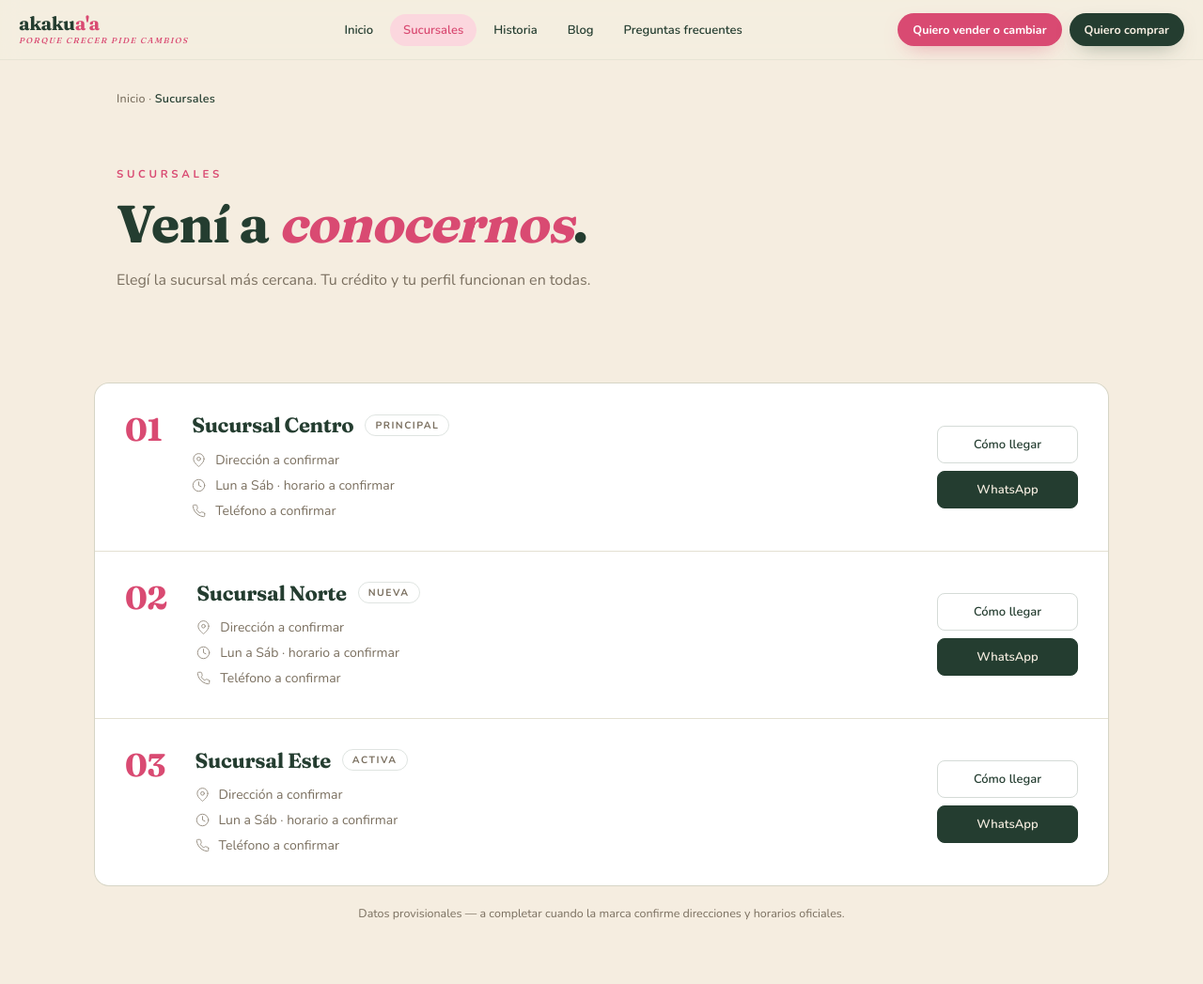
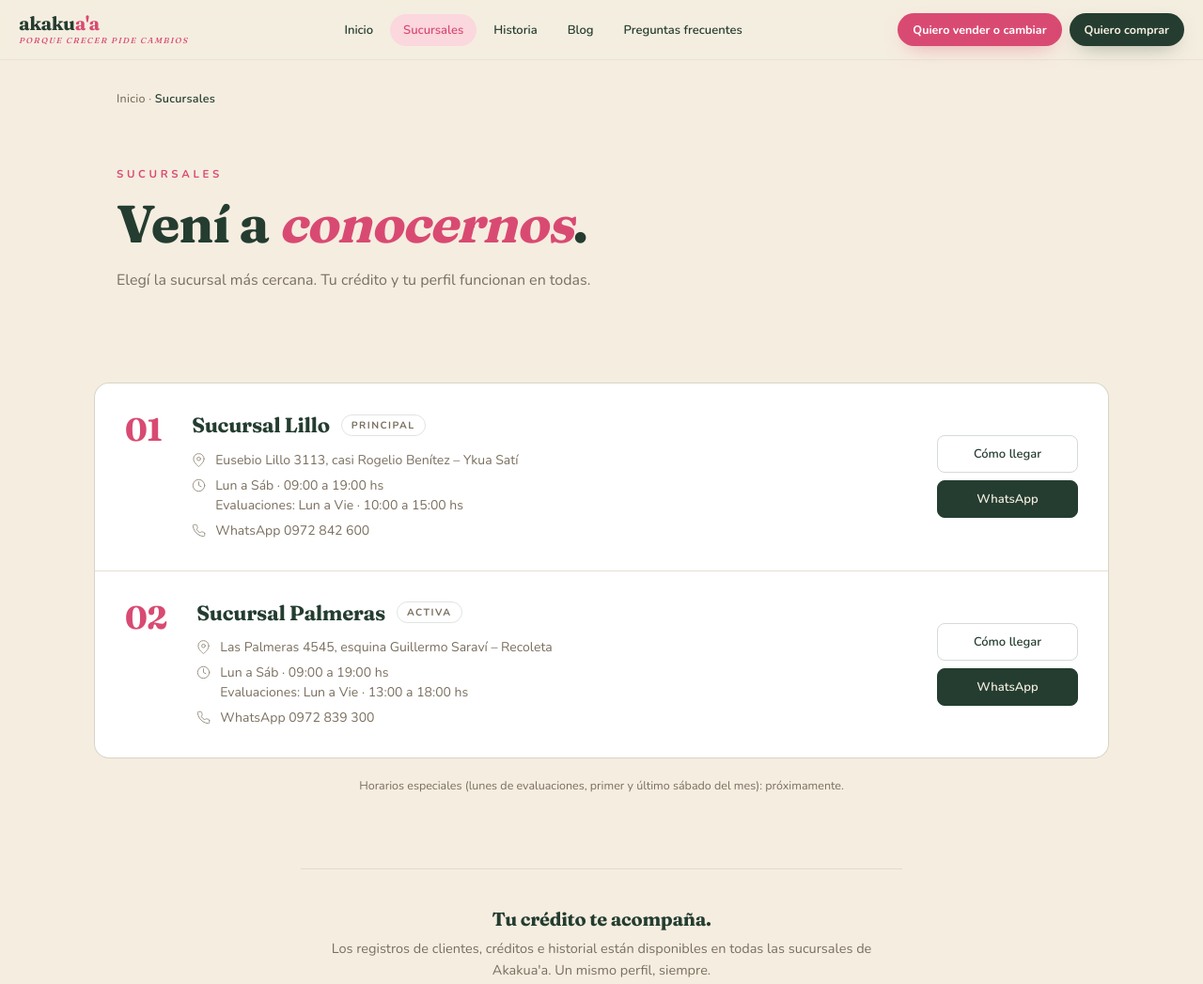
Before and after one commit to bartsilvera12-gif/akakuaa, a plain HTML site: page sucursales.html in a window 1280 px wide. Shown: the top 1047 px of the page at 94% size. Drawn offline with nearby package versions, Linux system fonts and the light colour scheme.

Commit message:
fix(sucursales): datos de Lillo y Palmeras con WhatsApp propio en todas las páginas (ticket #614)

```diff
--- a/sucursales.html
+++ b/sucursales.html
@@ -145,18 +145,18 @@
           <span class="suc-card__num">01</span>
           <div class="suc-card__body">
             <div class="suc-card__head">
-              <h3 class="suc-card__name">Sucursal Centro</h3>
+              <h3 class="suc-card__name">Sucursal Lillo</h3>
               <span class="suc-card__tag">Principal</span>
             </div>
             <div class="suc-card__info">
-              <div class="row"><svg viewBox="0 0 24 24" fill="none" stroke="currentColor" stroke-width="1.6" stroke-linecap="round" stroke-linejoin="round"><path d="M21 10c0 7-9 13-9 13s-9-6-9-13a9 9 0 0 1 18 0z"/><circle cx="12" cy="10" r="3"/></svg><span>Dirección a confirmar</span></div>
-              <div class="row"><svg viewBox="0 0 24 24" fill="none" stroke="currentColor" stroke-width="1.6" stroke-linecap="round" stroke-linejoin="round"><circle cx="12" cy="12" r="10"/><path d="M12 6v6l4 2"/></svg><span>Lun a Sáb · horario a confirmar</span></div>
-              <div class="row"><svg viewBox="0 0 24 24" fill="none" stroke="currentColor" stroke-width="1.6" stroke-linecap="round" stroke-linejoin="round"><path d="M22 16.92v3a2 2 0 0 1-2.18 2 19.79 19.79 0 0 1-8.63-3.07 19.5 19.5 0 0 1-6-6 19.79 19.79 0 0 1-3.07-8.67A2 2 0 0 1 4.11 2h3a2 2 0 0 1 2 1.72 12.84 12.84 0 0 0 .7 2.81 2 2 0 0 1-.45 2.11L8.09 9.91a16 16 0 0 0 6 6l1.27-1.27a2 2 0 0 1 2.11-.45 12.84 12.84 0 0 0 2.81.7A2 2 0 0 1 22 16.92z"/></svg><span>Teléfono a confirmar</span></div>
+              <div class="row"><svg viewBox="0 0 24 24" fill="none" stroke="currentColor" stroke-width="1.6" stroke-linecap="round" stroke-linejoin="round"><path d="M21 10c0 7-9 13-9 13s-9-6-9-13a9 9 0 0 1 18 0z"/><circle cx="12" cy="10" r="3"/></svg><span>Eusebio Lillo 3113, casi Rogelio Benítez – Ykua Satí</span></div>
+              <div class="row"><svg viewBox="0 0 24 24" fill="none" stroke="currentColor" stroke-width="1.6" stroke-linecap="round" stroke-linejoin="round"><circle cx="12" cy="12" r="10"/><path d="M12 6v6l4 2"/></svg><span>Lun a Sáb · 09:00 a 19:00 hs<br>Evaluaciones: Lun a Vie · 10:00 a 15:00 hs</span></div>
+              <div class="row"><svg viewBox="0 0 24 24" fill="none" stroke="currentColor" stroke-width="1.6" stroke-linecap="round" stroke-linejoin="round"><path d="M22 16.92v3a2 2 0 0 1-2.18 2 19.79 19.79 0 0 1-8.63-3.07 19.5 19.5 0 0 1-6-6 19.79 19.79 0 0 1-3.07-8.67A2 2 0 0 1 4.11 2h3a2 2 0 0 1 2 1.72 12.84 12.84 0 0 0 .7 2.81 2 2 0 0 1-.45 2.11L8.09 9.91a16 16 0 0 0 6 6l1.27-1.27a2 2 0 0 1 2.11-.45 12.84 12.84 0 0 0 2.81.7A2 2 0 0 1 22 16.92z"/></svg><span>WhatsApp 0972 842 600</span></div>
             </div>
           </div>
           <div class="suc-card__actions">
-            <a class="ghost" href="https://www.google.com/maps/search/Akakua%27a+centro" target="_blank" rel="noopener">Cómo llegar</a>
-            <a class="solid" href="Akakuaa.dc.html#cta">WhatsApp</a>
+            <a class="ghost" href="https://www.google.com/maps/search/Eusebio+Lillo+3113+Rogelio+Benitez+Asuncion" target="_blank" rel="noopener">Cómo llegar</a>
+            <a class="solid" href="https://wa.me/message/KTPE4SJDIAI5J1" target="_blank" rel="noopener">WhatsApp</a>
           </div>
         </article>
 
@@ -164,41 +164,23 @@
           <span class="suc-card__num">02</span>
           <div class="suc-card__body">
             <div class="suc-card__head">
-              <h3 class="suc-card__name">Sucursal Norte</h3>
-              <span class="suc-card__tag">Nueva</span>
+              <h3 class="suc-card__name">Sucursal Palmeras</h3>
+              <span class="suc-card__tag">Activa</span>
             </div>
             <div class="suc-card__info">
-              <div class="row"><svg viewBox="0 0 24 24" fill="none" stroke="currentColor" stroke-width="1.6" stroke-linecap="round" stroke-linejoin="round"><path d="M21 10c0 7-9 13-9 13s-9-6-9-13a9 9 0 0 1 18 0z"/><circle cx="12" cy="10" r="3"/></svg><span>Dirección a confirmar</span></div>
-              <div class="row"><svg viewBox="0 0 24 24" fill="none" stroke="currentColor" stroke-width="1.6" stroke-linecap="round" stroke-linejoin="round"><circle cx="12" cy="12" r="10"/><path d="M12 6v6l4 2"/></svg><span>Lun a Sáb · horario a confirmar</span></div>
-              <div class="row"><svg viewBox="0 0 24 24" fill="none" stroke="currentColor" stroke-width="1.6" stroke-linecap="round" stroke-linejoin="round"><path d="M22 16.92v3a2 2 0 0 1-2.18 2 19.79 19.79 0 0 1-8.63-3.07 19.5 19.5 0 0 1-6-6 19.79 19.79 0 0 1-3.07-8.67A2 2 0 0 1 4.11 2h3a2 2 0 0 1 2 1.72 12.84 12.84 0 0 0 .7 2.81 2 2 0 0 1-.45 2.11L8.09 9.91a16 16 0 0 0 6 6l1.27-1.27a2 2 0 0 1 2.11-.45 12.84 12.84 0 0 0 2.81.7A2 2 0 0 1 22 16.92z"/></svg><span>Teléfono a confirmar</span></div>
+              <div class="row"><svg viewBox="0 0 24 24" fill="none" stroke="currentColor" stroke-width="1.6" stroke-linecap="round" stroke-linejoin="round"><path d="M21 10c0 7-9 13-9 13s-9-6-9-13a9 9 0 0 1 18 0z"/><circle cx="12" cy="10" r="3"/></svg><span>Las Palmeras 4545, esquina Guillermo Saraví – Recoleta</span></div>
+              <div class="row"><svg viewBox="0 0 24 24" fill="none" stroke="currentColor" stroke-width="1.6" stroke-linecap="round" stroke-linejoin="round"><circle cx="12" cy="12" r="10"/><path d="M12 6v6l4 2"/></svg><span>Lun a Sáb · 09:00 a 19:00 hs<br>Evaluaciones: Lun a Vie · 13:00 a 18:00 hs</span></div>
+              <div class="row"><svg viewBox="0 0 24 24" fill="none" stroke="currentColor" stroke-width="1.6" stroke-linecap="round" stroke-linejoin="round"><path d="M22 16.92v3a2 2 0 0 1-2.18 2 19.79 19.79 0 0 1-8.63-3.07 19.5 19.5 0 0 1-6-6 19.79 19.79 0 0 1-3.07-8.67A2 2 0 0 1 4.11 2h3a2 2 0 0 1 2 1.72 12.84 12.84 0 0 0 .7 2.81 2 2 0 0 1-.45 2.11L8.09 9.91a16 16 0 0 0 6 6l1.27-1.27a2 2 0 0 1 2.11-.45 12.84 12.84 0 0 0 2.81.7A2 2 0 0 1 22 16.92z"/></svg><span>WhatsApp 0972 839 300</span></div>
             </div>
           </div>
           <div class="suc-card__actions">
-            <a class="ghost" href="https://www.google.com/maps/search/Akakua%27a+norte" target="_blank" rel="noopener">Cómo llegar</a>
-            <a class="solid" href="Akakuaa.dc.html#cta">WhatsApp</a>
+            <a class="ghost" href="https://www.google.com/maps/search/Las+Palmeras+4545+Guillermo+Saravi+Recoleta+Asuncion" target="_blank" rel="noopener">Cómo llegar</a>
+            <a class="solid" href="https://wa.me/message/GXJ4S4RXFUVRL1" target="_blank" rel="noopener">WhatsApp</a>
           </div>
         </article>
 
-        <article class="suc-card" id="suc-3">
-          <span class="suc-card__num">03</span>
-          <div class="suc-card__body">
-            <div class="suc-card__head">
-              <h3 class="suc-card__name">Sucursal Este</h3>
-              <span class="suc-card__tag">Activa</span>
-            </div>
-            <div class="suc-card__info">
-              <div class="row"><svg viewBox="0 0 24 24" fill="none" stroke="currentColor" stroke-width="1.6" stroke-linecap="round" stroke-linejoin="round"><path d="M21 10c0 7-9 13-9 13s-9-6-9-13a9 9 0 0 1 18 0z"/><circle cx="12" cy="10" r="3"/></svg><span>Dirección a confirmar</span></div>
-              <div class="row"><svg viewBox="0 0 24 24" fill="none" stroke="currentColor" stroke-width="1.6" stroke-linecap="round" stroke-linejoin="round"><circle cx="12" cy="12" r="10"/><path d="M12 6v6l4 2"/></svg><span>Lun a Sáb · horario a confirmar</span></div>
-              <div class="row"><svg viewBox="0 0 24 24" fill="none" stroke="currentColor" stroke-width="1.6" stroke-linecap="round" stroke-linejoin="round"><path d="M22 16.92v3a2 2 0 0 1-2.18 2 19.79 19.79 0 0 1-8.63-3.07 19.5 19.5 0 0 1-6-6 19.79 19.79 0 0 1-3.07-8.67A2 2 0 0 1 4.11 2h3a2 2 0 0 1 2 1.72 12.84 12.84 0 0 0 .7 2.81 2 2 0 0 1-.45 2.11L8.09 9.91a16 16 0 0 0 6 6l1.27-1.27a2 2 0 0 1 2.11-.45 12.84 12.84 0 0 0 2.81.7A2 2 0 0 1 22 16.92z"/></svg><span>Teléfono a confirmar</span></div>
-            </div>
-          </div>
-          <div class="suc-card__actions">
-            <a class="ghost" href="https://www.google.com/maps/search/Akakua%27a+este" target="_blank" rel="noopener">Cómo llegar</a>
-            <a class="solid" href="Akakuaa.dc.html#cta">WhatsApp</a>
-          </div>
-        </article>
       </div>
-      <p class="note">Datos provisionales — a completar cuando la marca confirme direcciones y horarios oficiales.</p>
+      <p class="note">Horarios especiales (lunes de evaluaciones, primer y último sábado del mes): próximamente.</p>
     </div>
   </section>
 
@@ -251,9 +233,8 @@
         <div>
           <div style="font-family:'Fraunces',serif;font-weight:600;font-size:16px;margin-bottom:16px;font-style:italic;color:var(--rose-soft)">Sucursales</div>
           <div style="display:flex;flex-direction:column;gap:10px;font-size:13.5px;color:rgba(245,237,224,.75)">
-            <div><strong style="color:var(--cream);font-weight:700">Centro</strong><br><span style="font-size:12.5px">Lun a Sáb · horario a confirmar</span></div>
-            <div><strong style="color:var(--cream);font-weight:700">Norte</strong><br><span style="font-size:12.5px">Lun a Sáb · horario a confirmar</span></div>
-            <div><strong style="color:var(--cream);font-weight:700">Este</strong><br><span style="font-size:12.5px">Lun a Sáb · horario a confirmar</span></div>
+            <div><strong style="color:var(--cream);font-weight:700">Lillo</strong><br><span style="font-size:12.5px">Lun a Sáb · 09:00 a 19:00 hs</span></div>
+            <div><strong style="color:var(--cream);font-weight:700">Palmeras</strong><br><span style="font-size:12.5px">Lun a Sáb · 09:00 a 19:00 hs</span></div>
             <a href="sucursales.html" style="color:var(--rose-soft);font-weight:700;margin-top:4px;text-decoration:none">Ver todas →</a>
           </div>
         </div>
```
Also changed, not shown: Akakuaa.dc.html (+4 -6 lines), blog.html (+2 -3 lines), catalogo.html (+2 -3 lines), faq.html (+2 -3 lines), historia.html (+2 -3 lines).
